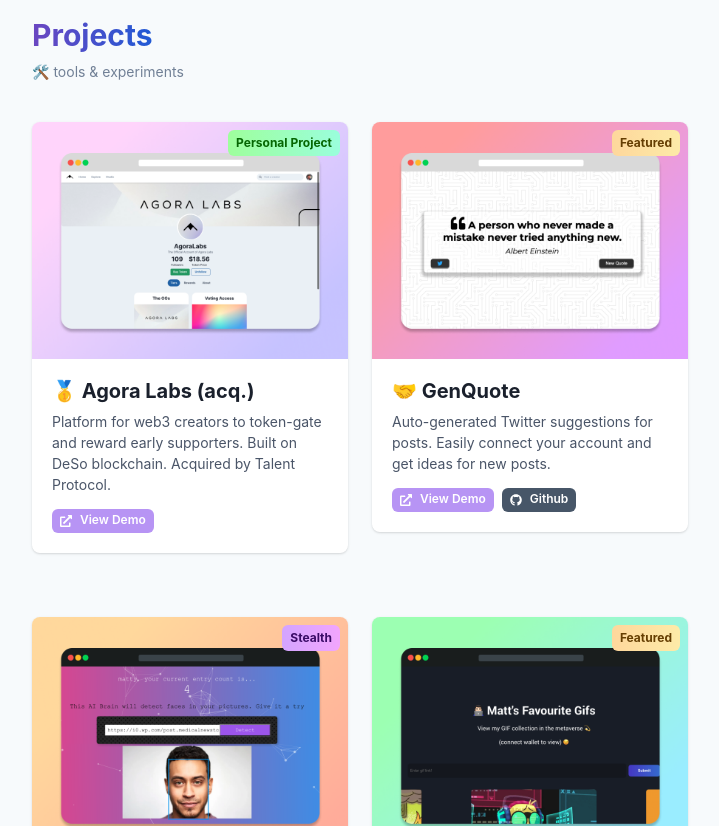
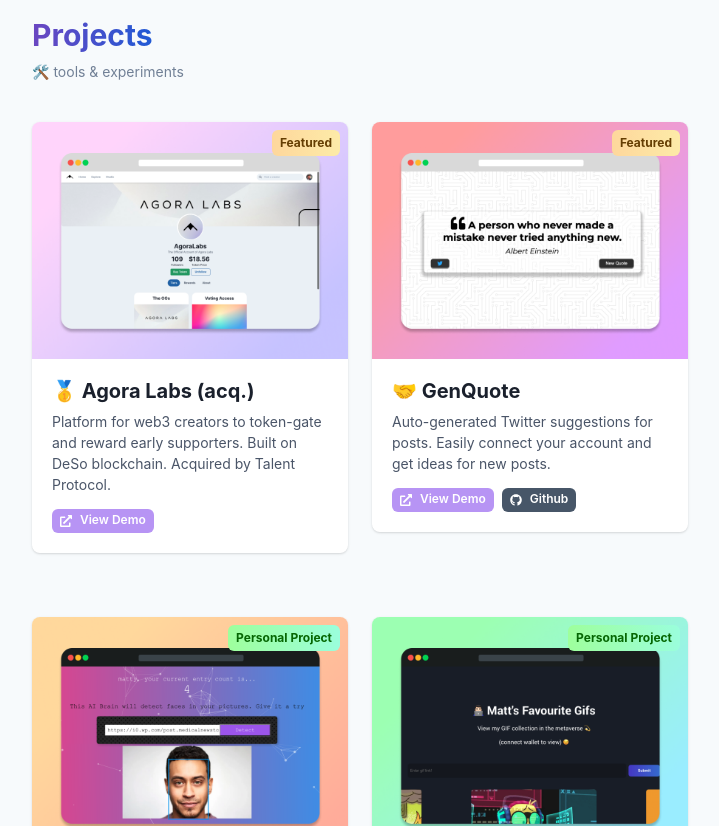
Before and after one commit to MattEspoz/personal-website, a Next.js app: page / in a window 1280 px wide. Shown: the part 1520-2346 px from the top of the page, without its empty margins (280-999 px from the left). Built offline with nearby package versions, Linux system fonts and the light colour scheme.

Commit message:
added links to projects

```diff
--- a/src/components/ProfileSection.tsx
+++ b/src/components/ProfileSection.tsx
@@ -114,7 +114,7 @@
         <Text fontSize="xl">
           I’m a full-stack developer passionate about{" "}
           <Box as="span" fontWeight="bold">
-            building software to <u>impact millions.</u>
+            building software to <u>reach millions.</u>
           </Box>
         </Text>
 
--- a/src/components/project/ProjectCard.tsx
+++ b/src/components/project/ProjectCard.tsx
@@ -5,11 +5,9 @@
   CardBody,
   Flex,
   Heading,
-  LinkOverlay,
   Text,
 } from "@chakra-ui/react";
 import Image from "next/image";
-import Link from "next/link";
 import { FaExternalLinkAlt, FaGithub } from "react-icons/fa";
 
 interface ProjectCardProps {
@@ -65,8 +63,7 @@
         </Text>
 
         {/* Demo Image */}
-        <Link href={demoUrl} passHref>
-          <LinkOverlay>
+        <a href={demoUrl} target="_blank" rel="noopener noreferrer">
           <div
             style={{
               width: "100%",
@@ -81,8 +78,7 @@
               objectFit="cover" // Maintain aspect ratio and cover the container
             />
           </div>
-          </LinkOverlay>
-        </Link>
+        </a>
       </Box>
       <CardBody>
         <Heading as="h4" size="md" mb={2}>
@@ -93,8 +89,12 @@
         </Text>
         <Flex justify="flex-start" align="center">
           {/* View Demo Button with External Link Icon */}
-          <Link href={demoUrl} passHref>
-            <LinkOverlay>
+          <a
+            href={demoUrl}
+            target="_blank"
+            rel="noopener noreferrer"
+            style={{ textDecoration: "none" }}
+          >
             <Button
               size="xs"
               colorScheme="purple"
@@ -105,13 +105,16 @@
             >
               View Demo
             </Button>
-            </LinkOverlay>
-          </Link>
+          </a>
 
           {/* Github Button with Github Icon */}
           {githubUrl && (
-            <Link href={githubUrl} passHref>
-              <LinkOverlay>
+            <a
+              href={githubUrl}
+              target="_blank"
+              rel="noopener noreferrer"
+              style={{ textDecoration: "none" }}
+            >
               <Button
                 size="xs"
                 colorScheme="white"
@@ -121,8 +124,7 @@
               >
                 Github
               </Button>
-              </LinkOverlay>
-            </Link>
+            </a>
           )}
         </Flex>
       </CardBody>
--- a/src/components/project/Projects.tsx
+++ b/src/components/project/Projects.tsx
@@ -25,7 +25,7 @@
             description="Platform for web3 creators to token-gate and reward early supporters. Built on DeSo blockchain. Acquired by Talent Protocol."
             imageUrl="/projects/P1-Agora.png"
             demoUrl="https://www.agoralabs.xyz/"
-            tag="Personal Project"
+            tag="Featured"
           />
         </Box>
         <Box flex="1" mb={6}>
@@ -34,7 +34,7 @@
             description="Auto-generated Twitter suggestions for posts. Easily connect your account and get ideas for new posts."
             imageUrl="/projects/P2-GenQuote.png"
             demoUrl="https://mattespoz.github.io/quote-generator"
-            githubUrl="https://github.com/MattEspoz/genquote"
+            githubUrl="https://github.com/MattEspoz/quote-generator"
             tag="Featured"
           />
         </Box>
@@ -45,9 +45,9 @@
             title="👱‍♂️ FaceX"
             description="Full-stack app for detecting faces in photos with sign-in features and mobile responsiveness, using Clarifai API."
             imageUrl="/projects/P3-FaceX.png"
-            demoUrl="https://www.example.com/project3-demo"
-            githubUrl="https://github.com/MattEspoz/facex"
-            tag="Stealth"
+            demoUrl="https://solana-gif-marketplace.vercel.app/"
+            githubUrl="https://github.com/MattEspoz/face-recognition-brain"
+            tag="Personal Project"
           />
         </Box>
         <Box flex="1" mb={6}>
@@ -55,9 +55,9 @@
             title="👾 1Solana"
             description="Minimal Gif Solana marketplace with wallet sign-in, and transaction fees for every GIF added."
             imageUrl="/projects/P5-Solana.png"
-            demoUrl="https://www.example.com/project4-demo"
-            githubUrl="https://github.com/MattEspoz/1solana"
-            tag="Featured"
+            demoUrl="https://solana-gif-marketplace.vercel.app/"
+            githubUrl="https://github.com/MattEspoz/solana-gif-marketplace"
+            tag="Personal Project"
           />
         </Box>
       </Flex>
--- a/src/pages/_document.tsx
+++ b/src/pages/_document.tsx
@@ -11,7 +11,7 @@
           {/* Cover Image */}
           <meta
             property="og:image"
-            content="/your-cover-image.jpg" // Replace with the actual path to your cover image
+            content="/assets/cover-image.png" // Replace with the actual path to your cover image
           />
 
           {/* Other meta tags */}
```
Also changed, not shown: public/assets/cover-image.png (added). Lines whose indentation alone changed are shown as unchanged.
